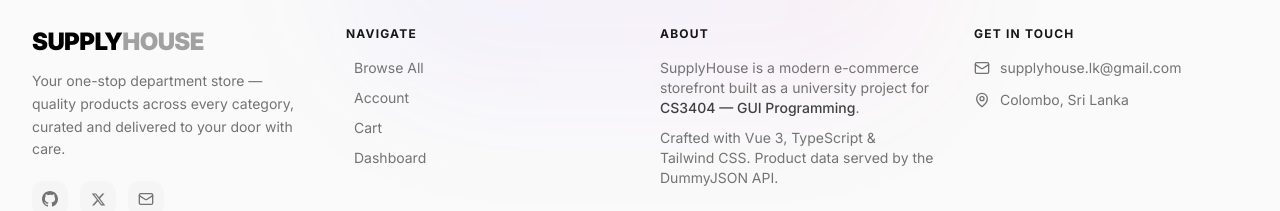
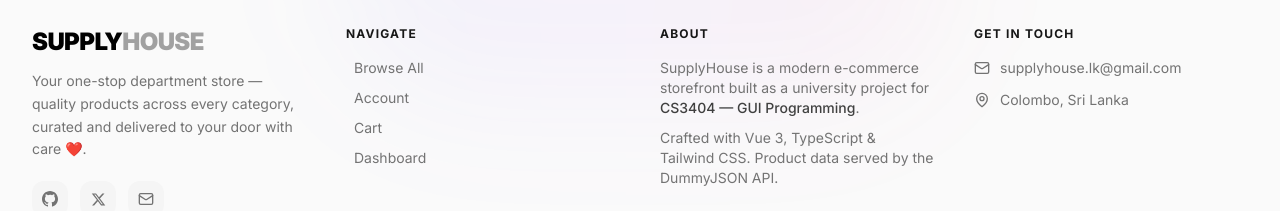
Before and after one commit to jayasahan/supplyhouse.lk, a Vue app in the folder website/: page /admin in a window 1280 px wide. Shown: the part 469-680 px from the top of the page. Built offline with nearby package versions, Linux system fonts and the light colour scheme; no server answers; sample sign-in values are in the browser's storage.

Commit message:
Updated the Footer

```diff
--- a/website/src/components/layout/Footer.vue
+++ b/website/src/components/layout/Footer.vue
@@ -16,11 +16,11 @@ import { RouterLink } from 'vue-router'
             SUPPLY<span class="text-neutral-400 dark:text-neutral-500">HOUSE</span>
           </h3>
           <p class="mt-3 max-w-xs text-sm leading-relaxed text-neutral-500 dark:text-neutral-400">
-            Your one-stop department store — quality products across every category, curated and delivered to your door with care.
+            Your one-stop department store — quality products across every category, curated and delivered to your door with care ❤️.
           </p>
           <!-- Social row -->
           <div class="mt-5 flex items-center gap-3">
-            <a href="https://github.com" target="_blank" rel="noopener" aria-label="GitHub"
+            <a href="https://github.com/jayasahan/supplyhouse.lk" target="_blank" rel="noopener" aria-label="GitHub"
               class="flex h-9 w-9 items-center justify-center rounded-xl bg-neutral-100 text-neutral-500 transition-all hover:bg-black hover:text-white dark:bg-white/5 dark:text-neutral-400 dark:hover:bg-white dark:hover:text-black">
               <svg xmlns="http://www.w3.org/2000/svg" width="16" height="16" fill="currentColor" viewBox="0 0 24 24"><path d="M12 0C5.37 0 0 5.37 0 12c0 5.3 3.438 9.8 8.205 11.387.6.113.82-.258.82-.577 0-.285-.01-1.04-.015-2.04-3.338.724-4.042-1.61-4.042-1.61-.546-1.387-1.333-1.756-1.333-1.756-1.09-.745.083-.73.083-.73 1.205.085 1.84 1.237 1.84 1.237 1.07 1.835 2.807 1.305 3.492.998.108-.776.418-1.305.762-1.605-2.665-.3-5.466-1.332-5.466-5.93 0-1.31.468-2.382 1.235-3.222-.124-.303-.535-1.524.117-3.176 0 0 1.008-.322 3.3 1.23A11.5 11.5 0 0 1 12 5.803c1.02.005 2.047.138 3.006.404 2.29-1.552 3.297-1.23 3.297-1.23.653 1.652.242 2.873.118 3.176.77.84 1.234 1.912 1.234 3.222 0 4.61-2.805 5.625-5.475 5.92.43.372.823 1.102.823 2.222 0 1.606-.015 2.896-.015 3.286 0 .322.216.694.825.576C20.565 21.795 24 17.295 24 12c0-6.63-5.37-12-12-12z"/></svg>
             </a>
```
Also changed, not shown: website/vercel.json (deleted).
